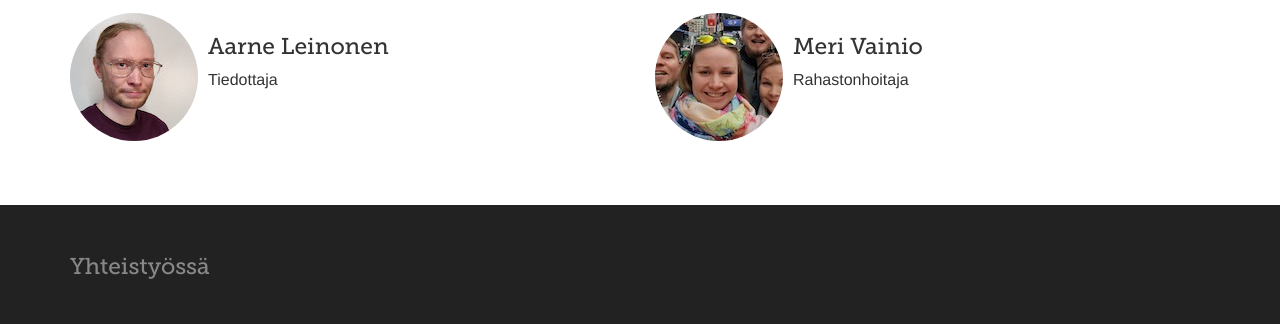
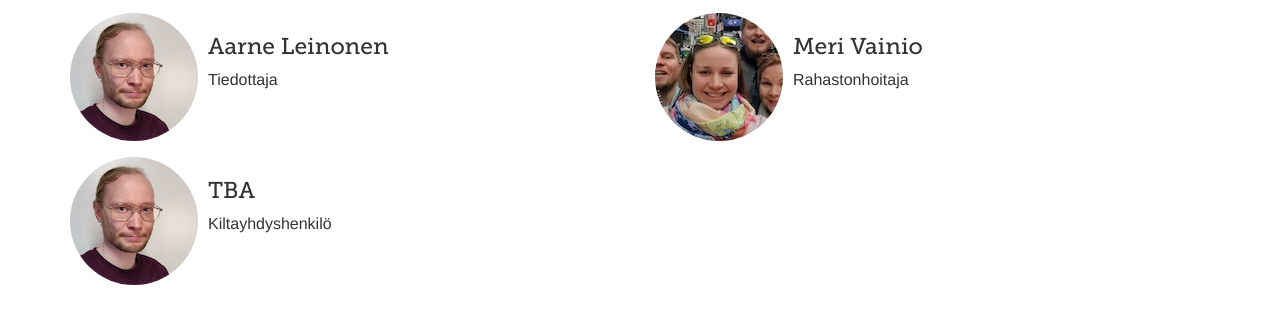
Before and after one commit to athenealumni/athenealumni.fi, a website: page index.html in a window 1280 px wide. Shown: the part 1571-1895 px from the top of the page. Drawn offline with nearby package versions, Linux system fonts and the light colour scheme.

Commit message:
Update index.html

```diff
--- a/index.html
+++ b/index.html
@@ -165,6 +165,21 @@
 
       </div>
 
+     <div class="row">
+
+        <div class="col-sm-6">
+          <div class="media">
+            <div class="media-left">
+              <img src="assets/aarne_leinonen.jpg" class="img-circle">
+            </div>
+            <div class="media-body">
+              <h3>TBA</h3>
+              <p>Kiltayhdyshenkilö</p>
+            </div>
+          </div>
+        </div>
+
+      </div>
     </div>
 
     <footer>
```
